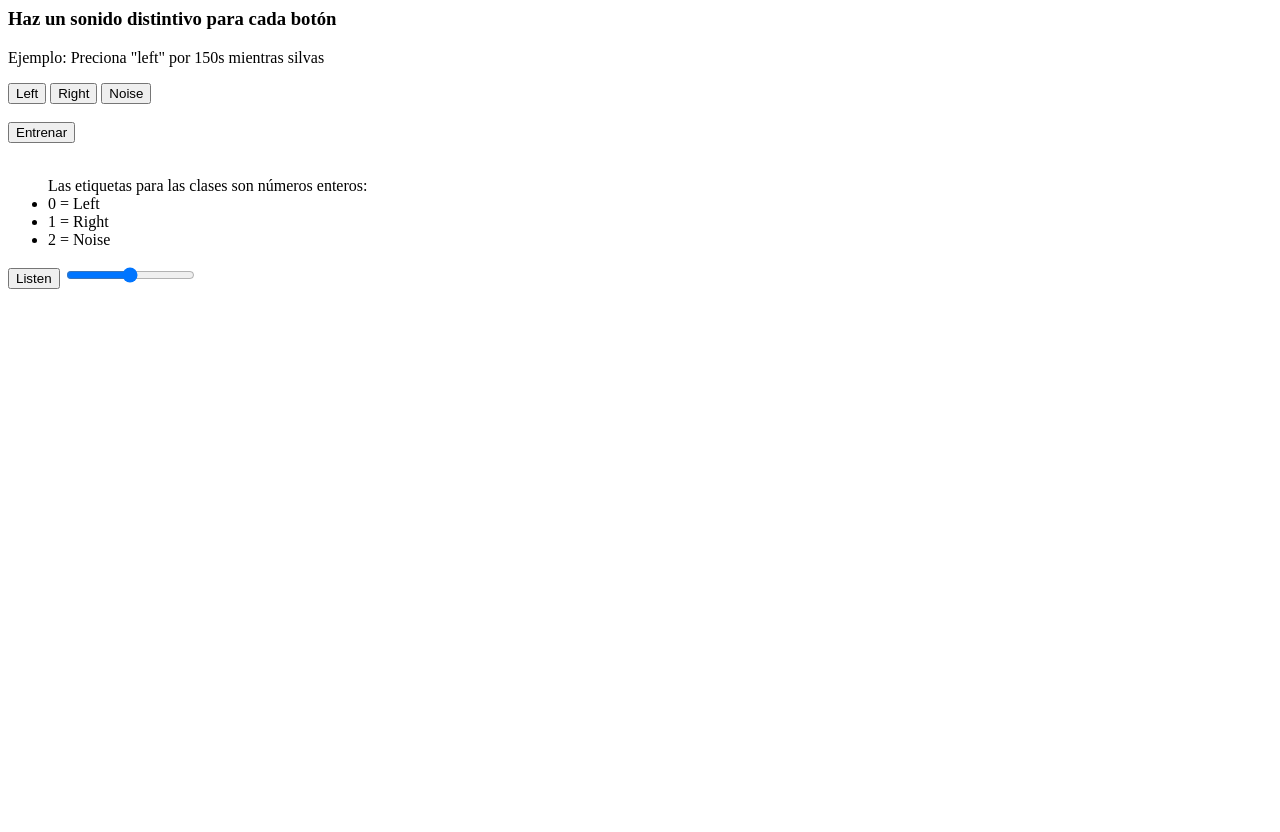
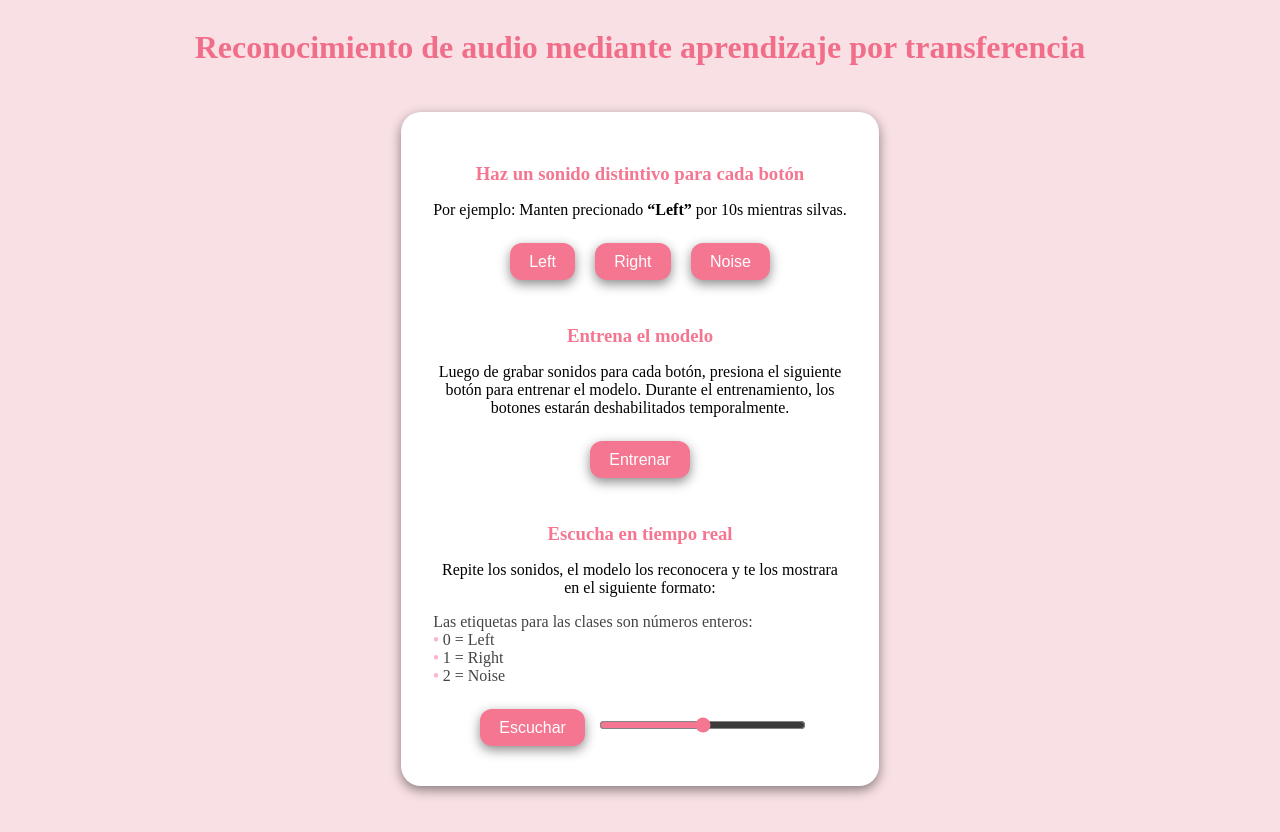
Before and after one commit to Fleitaselene-dev/codelab_reco_audio_aprendizaje, a plain HTML site: page index.html in a window 1280 px wide. Before the commit the page ends 800 px from the top, so only its background shows below. Drawn offline with Linux system fonts and the light colour scheme; a script that the page names is missing.

Commit message:
se ajustaron estilos y se comento el index.js

```diff
--- a/index.html
+++ b/index.html
@@ -5,24 +5,105 @@
     <!-- modelo de comando de voz -->
     <script src="https://cdn.jsdelivr.net/npm/@tensorflow-models/speech-commands"></script>
   </head>
+  <style>
+    body {
+      background-color: rgb(249, 224, 228);
+      display: flex;
+      flex-direction: column;
+      justify-content: center;
+      align-items: center;
+    }
+     h1 {
+        font-size: 2rem;
+        color: #f16e8a;
+        margin-bottom: 0.5rem;
+      }
+
+      h3 {
+        margin-bottom: 1rem;
+        color: #f57691;
+      }
+
+      .container-button {
+        background: #ffffff;
+        padding: 2rem;
+        border-radius: 20px;
+        box-shadow: 0 4px 12px rgba(0, 0, 0, 0.458);
+        text-align: center;
+        margin-bottom: 2rem;
+        margin: 3%;
+      }
+
+
+      button {
+        background-color: #f57691;
+        box-shadow: 0 4px 12px rgba(0, 0, 0, 0.458);
+        color: white;
+        border: none;
+        border-radius: 12px;
+        padding: 0.6rem 1.2rem;
+        margin: 0.5rem;
+        font-size: 1rem;
+        cursor: pointer;
+        transition: background-color 0.3s ease;
+      }
+
+      button:hover {
+        background-color: #f57691;
+      }
+
+      ul {
+        text-align: left;
+        list-style: none;
+        padding: 0;
+        margin-top: 1rem;
+        color: #444;
+      }
+
+      ul li::before {
+        content: "• ";
+        color: #feb7c6;
+        font-weight: bold;
+      }
+
+      input[type="range"] {
+        margin-top: 1rem;
+        width: 50%;
+        accent-color: #f57691;
+      }
+      input[type="range"]:hover {
+accent-color: #ff6082 ;
+      }
+  </style>
   <body>
     <!-- colab: https://codelabs.developers.google.com/codelabs/tensorflowjs-audio-codelab?hl=es_419#0 -->
-    <div id="console"></div>
+<h1>Reconocimiento de audio mediante aprendizaje por transferencia</h1>
+<div class="container-button">
+<div id="console"></div>
 <h3>Haz un sonido distintivo para cada botón</h3>
-<p>Ejemplo: Preciona "left" por 150s mientras silvas</p>
+<p>Por ejemplo: Manten precionado<strong> “Left”</strong> por 10s mientras silvas.</p>
 <button id="left" onmousedown="collect(0)" onmouseup="collect(null)">Left</button>
 <button id="right" onmousedown="collect(1)" onmouseup="collect(null)">Right</button>
 <button id="noise" onmousedown="collect(2)" onmouseup="collect(null)">Noise</button>
 <br/><br/>
-<button id="train" onclick="train()">Entrenar</button>
+<p >
+  <h3>Entrena el modelo</h3>
+    Luego de grabar sonidos para cada botón, presiona el siguiente <br> botón para entrenar el modelo.
+    Durante el entrenamiento, los <br>botones estarán deshabilitados temporalmente.
+  </p>
+  <button id="train" onclick="train()">Entrenar</button>
 <br/><br/>
+<h3> Escucha en tiempo real</h3>
+<p>Repite los sonidos, el modelo los reconocera y te los mostrara <br> en el siguiente formato: </p>
 <ul> Las etiquetas para las clases son números enteros:
 <li>0 = Left</li>
 <li>1 = Right</li>
 <li>2 = Noise</li>
 </ul>
-<button id="listen" onclick="listen()">Listen</button>
+<button id="listen" onclick="listen()">Escuchar</button>
 <input type="range" id="output" min="0" max="10" step="0.1">
-    <script src="index.js"></script>
+</div>
+
+<script src="index.js"></script>
   </body>
 </html>
--- a/index.js
+++ b/index.js
@@ -1,22 +1,23 @@
+//Variable global para el reconocedor de voz
 let recognizer;
-const labels = ['Left', 'Right', 'Noise'];  // Etiquetas para mostrar en texto
-
+// Este método permite predecir palabras usando un modelo preentrenado
 function predictWord() {
-  // Array of words that the recognizer is trained to recognize.
+ // Array de palabras that que el reconocedor detecta.
  const words = recognizer.wordLabels();
+ // Comienza a escuchar y procesa los puntajes de predicción
  recognizer.listen(({scores}) => {
-    // Turn scores into a list of (score,word) pairs.
+   // Convierte el array de scores en objetos con palabra y score
    scores = Array.from(scores).map((s, i) => ({score: s, word: words[i]}));
-    // Find the most probable word.
+   // Ordena los scores de mayor a menor
    scores.sort((s1, s2) => s2.score - s1.score);
    document.querySelector('#console').textContent = scores[0].word;
  }, {probabilityThreshold: 0.75});
 }
-
 // One frame is ~23ms of audio.
 const NUM_FRAMES = 3;
+// Almacena los ejemplos de audio recolectados
 let examples = [];
-
+// Recolecta datos de audio para una etiqueta
 function collect(label) {
  if (recognizer.isListening()) {
    return recognizer.stopListening();
@@ -24,8 +25,9 @@ function collect(label) {
  if (label == null) {
    return;
  }
+ // Comienza a escuchar y guarda el espectrograma normalizado para entrenar
  recognizer.listen(async ({spectrogram: {frameSize, data}}) => {
-    let vals = normalize(data.subarray(-frameSize * NUM_FRAMES));
+   let vals = normalize(data.subarray(-frameSize * NUM_FRAMES)); // Solo últimos 3 frames
    examples.push({vals, label});
    document.querySelector('#console').textContent =
        `${examples.length} examples collected`;
@@ -35,27 +37,31 @@ function collect(label) {
    invokeCallbackOnNoiseAndUnknown: true
  });
 }
-
+// Normaliza los valores del espectrograma
 function normalize(x) {
  const mean = -100;
  const std = 10;
  return x.map(x => (x - mean) / std);
 }
-
+// Forma del input del modelo: 3 frames, 232 valores por frame, 1 canal
 const INPUT_SHAPE = [NUM_FRAMES, 232, 1];
+//Definimos variable global del modelo
 let model;
-
+// Entrena el modelo con los datos recolectados
 async function train() {
+  //Desactiva los demas botones mientras se entrena
  toggleButtons(false);
  const ys = tf.oneHot(examples.map(e => e.label), 3);
  const xsShape = [examples.length, ...INPUT_SHAPE];
  const xs = tf.tensor(flatten(examples.map(e => e.vals)), xsShape);
 
+  // Entrena el modelo
  await model.fit(xs, ys, {
    batchSize: 16,
    epochs: 10,
    callbacks: {
      onEpochEnd: (epoch, logs) => {
+       // Muestra la precisión y el número de epoch
        document.querySelector('#console').textContent =
            `Accuracy: ${(logs.acc * 100).toFixed(1)}% Epoch: ${epoch + 1}`;
      }
@@ -64,18 +70,22 @@ async function train() {
  tf.dispose([xs, ys]);
  toggleButtons(true);
 }
-
+// Crea el modelo CNN con capas convolucionales y densas
 function buildModel() {
  model = tf.sequential();
+// Capa convolucional para detectar patrones temporales
  model.add(tf.layers.depthwiseConv2d({
    depthMultiplier: 8,
    kernelSize: [NUM_FRAMES, 3],
    activation: 'relu',
    inputShape: INPUT_SHAPE
  }));
+   // Capa convolucional para detectar patrones temporales
  model.add(tf.layers.maxPooling2d({poolSize: [1, 2], strides: [2, 2]}));
+  // Aplana las salidas para alimentar a la capa densa
  model.add(tf.layers.flatten());
  model.add(tf.layers.dense({units: 3, activation: 'softmax'}));
+// Compila el modelo con Adam y entropía cruzada
  const optimizer = tf.train.adam(0.01);
  model.compile({
    optimizer,
@@ -84,6 +94,7 @@ function buildModel() {
  });
 }
 
+// Activa o desactiva los botones de la interfaz
 function toggleButtons(enable) {
  document.querySelectorAll('button').forEach(b => b.disabled = !enable);
 }
@@ -94,21 +105,20 @@ function flatten(tensors) {
  tensors.forEach((arr, i) => result.set(arr, i * size));
  return result;
 }
-
+// Mueve el control deslizante en función del resultado del modelo
 async function moveSlider(labelTensor) {
  const label = (await labelTensor.data())[0];
-  const labelName = labels[label];
-  document.getElementById('console').textContent = labelName;
-
+ document.getElementById('console').textContent = label;
  if (label == 2) {
-    return; // No mover slider si es ruido (Noise)
+   return;
  }
+ // Cambia el valor del slider
  let delta = 0.1;
  const prevValue = +document.getElementById('output').value;
  document.getElementById('output').value =
      prevValue + (label === 0 ? -delta : delta);
 }
-
+//Boton listen, Escucha en tiempo real
 function listen() {
  if (recognizer.isListening()) {
    recognizer.stopListening();
@@ -116,32 +126,31 @@ function listen() {
    document.getElementById('listen').textContent = 'Listen';
    return;
  }
+ //Configuracion para el boton listen
  toggleButtons(false);
  document.getElementById('listen').textContent = 'Stop';
  document.getElementById('listen').disabled = false;
 
-  recognizer.listen(async ({spectrogram: {frameSize, data}}) => {
-    const vals = normalize(data.subarray(-frameSize * NUM_FRAMES));
-    const input = tf.tensor(vals, [1, ...INPUT_SHAPE]);
-    const probs = model.predict(input);
-    const predLabel = probs.argMax(1);
-    await moveSlider(predLabel);
-    tf.dispose([input, probs, predLabel]);
+ recognizer.listen(async ({ spectrogram: { frameSize, data } }) => {
+    const vals = normalize(data.subarray(-frameSize * NUM_FRAMES)); // Normaliza
+    const input = tf.tensor(vals, [1, ...INPUT_SHAPE]); // Prepara tensor
+    const probs = model.predict(input); // Predice
+    const predLabel = probs.argMax(1); // Saca la clase con mayor probabilidad
+    await moveSlider(predLabel); // Mueve el slider
+    tf.dispose([input, probs, predLabel]); // Libera memoria
   }, {
    overlapFactor: 0.999,
    includeSpectrogram: true,
    invokeCallbackOnNoiseAndUnknown: true
  });
 }
-
+// Inicializa el reconocedor y el modelo al cargar la página
 async function app() {
  recognizer = speechCommands.create('BROWSER_FFT');
+ // Carga modelo preentrenado
  await recognizer.ensureModelLoaded();
+ // Construye el modelo personalizado
  buildModel();
 }
 
-console.log(examples);
 app();
-
-//El modelo se entrenó para reconocer los números del 0 al 9 y
-// algunos comandos adicionales, como “izquierda”, “derecha”, “sí”, “no”, etcétera.
```
Lines whose indentation alone changed are shown as unchanged.
